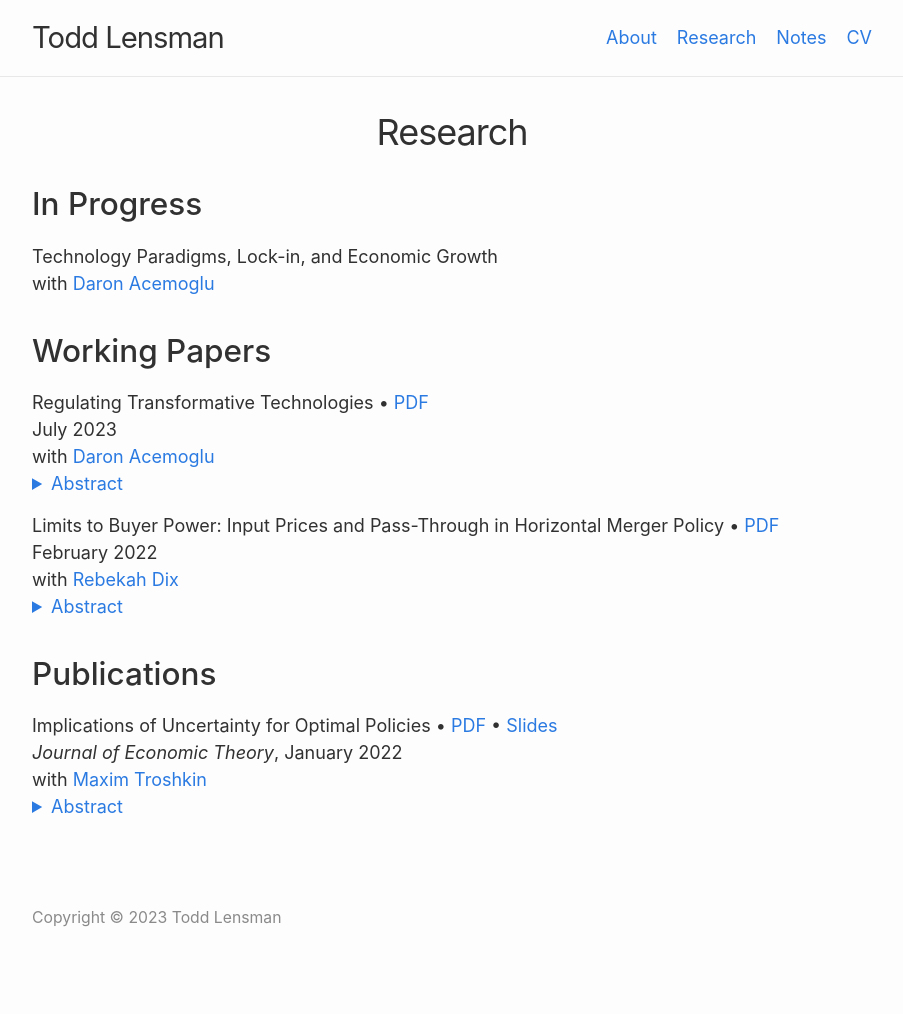
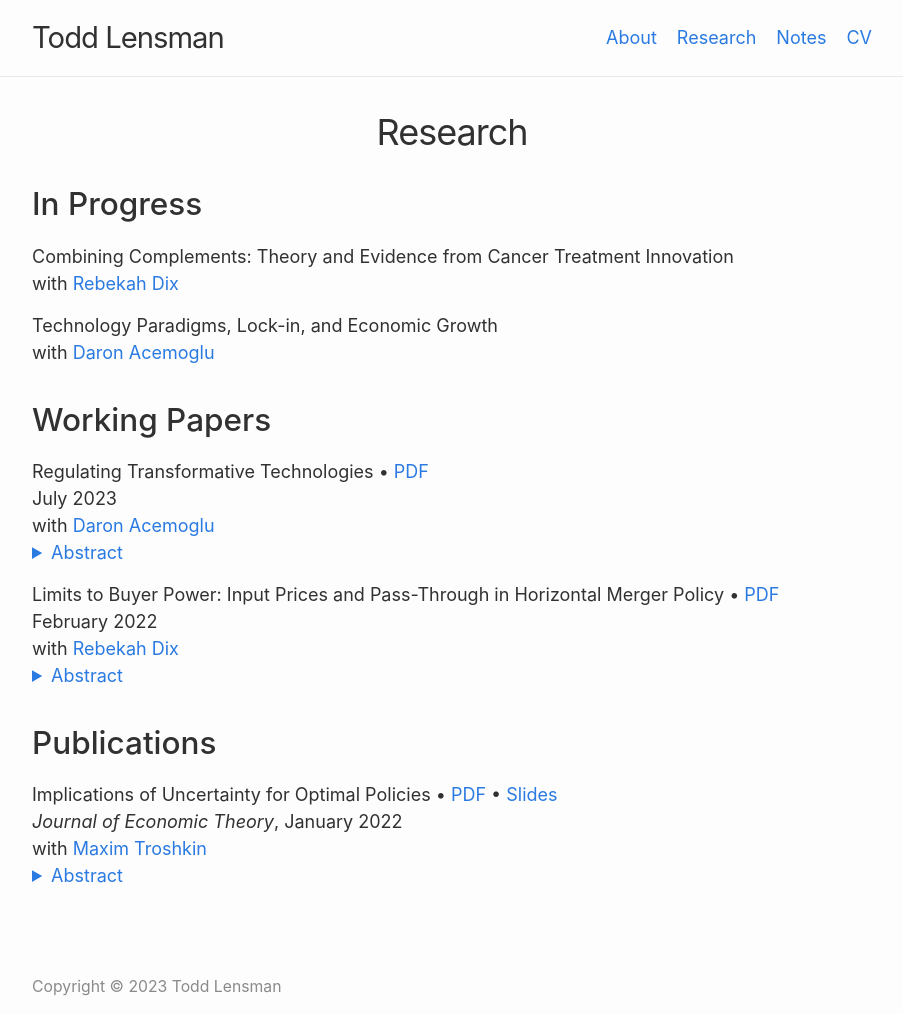
Before and after one commit to talensman/talensman.github.io, a Jekyll site: the page built from research.md, in a window 1280 px wide. Shown: the whole page, without its empty margins (188-1091 px from the left). Built offline with Jekyll 4.4.1, drawn with Linux system fonts in a browser that asks for light colours; before the commit the page ends 945 px from its top, so only the background shows below that.

Commit message:
Update research.md

```diff
--- a/research.md
+++ b/research.md
@@ -8,6 +8,9 @@ permalink: /research/
 
 <!-- Externalities and Innovation Policy: A Structural Approach<br>
 with <a href="https://rebekahanne.github.io/research/" target="_blank">Rebekah Dix</a> -->
+
+Combining Complements: Theory and Evidence from Cancer Treatment Innovation<br>
+with <a href="https://rebekahanne.github.io/research/" target="_blank">Rebekah Dix</a><br>
 
 Technology Paradigms, Lock-in, and Economic Growth<br>
 with <a href="https://economics.mit.edu/people/faculty/daron-acemoglu" target="_blank">Daron Acemoglu</a>
```
